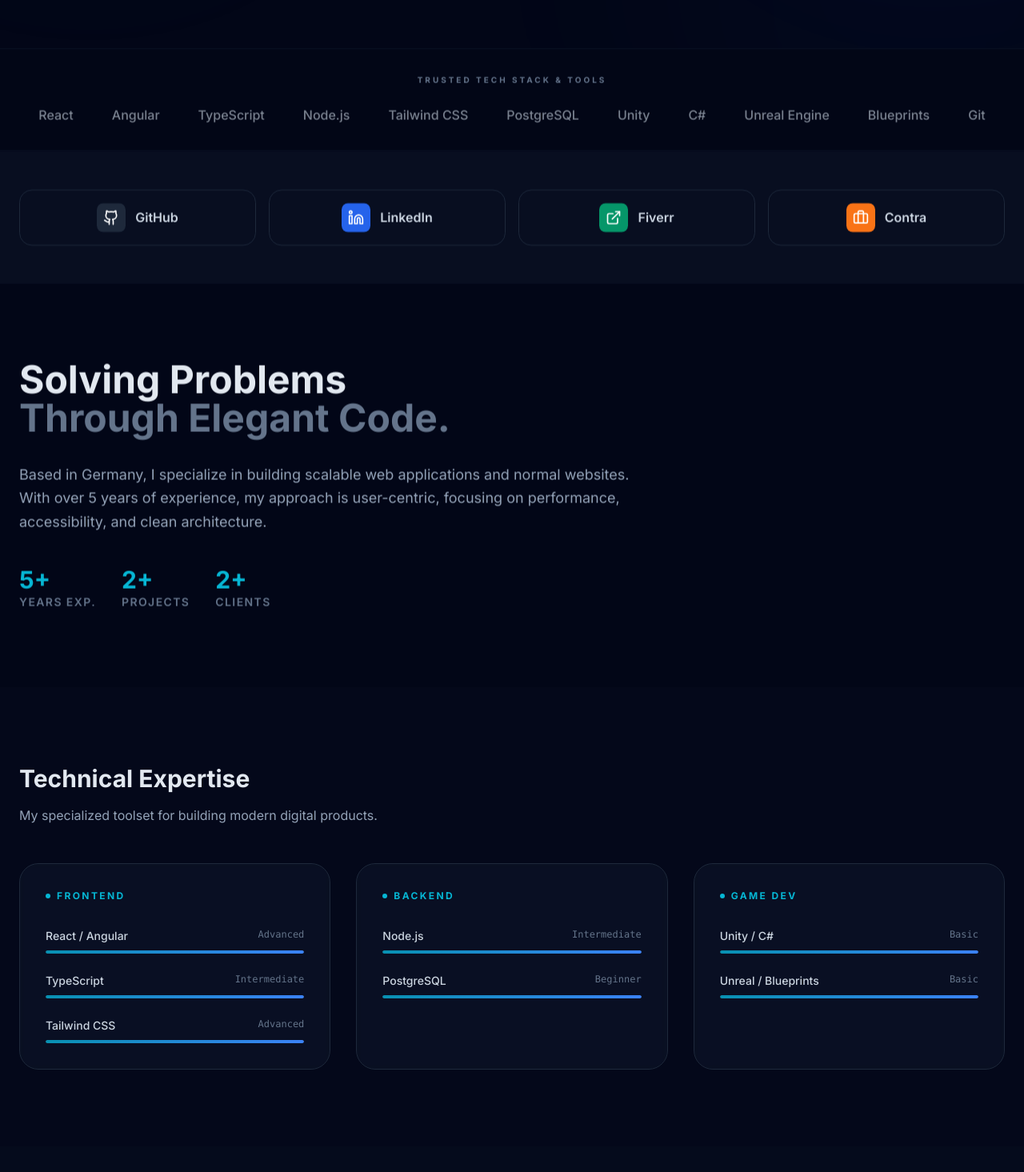
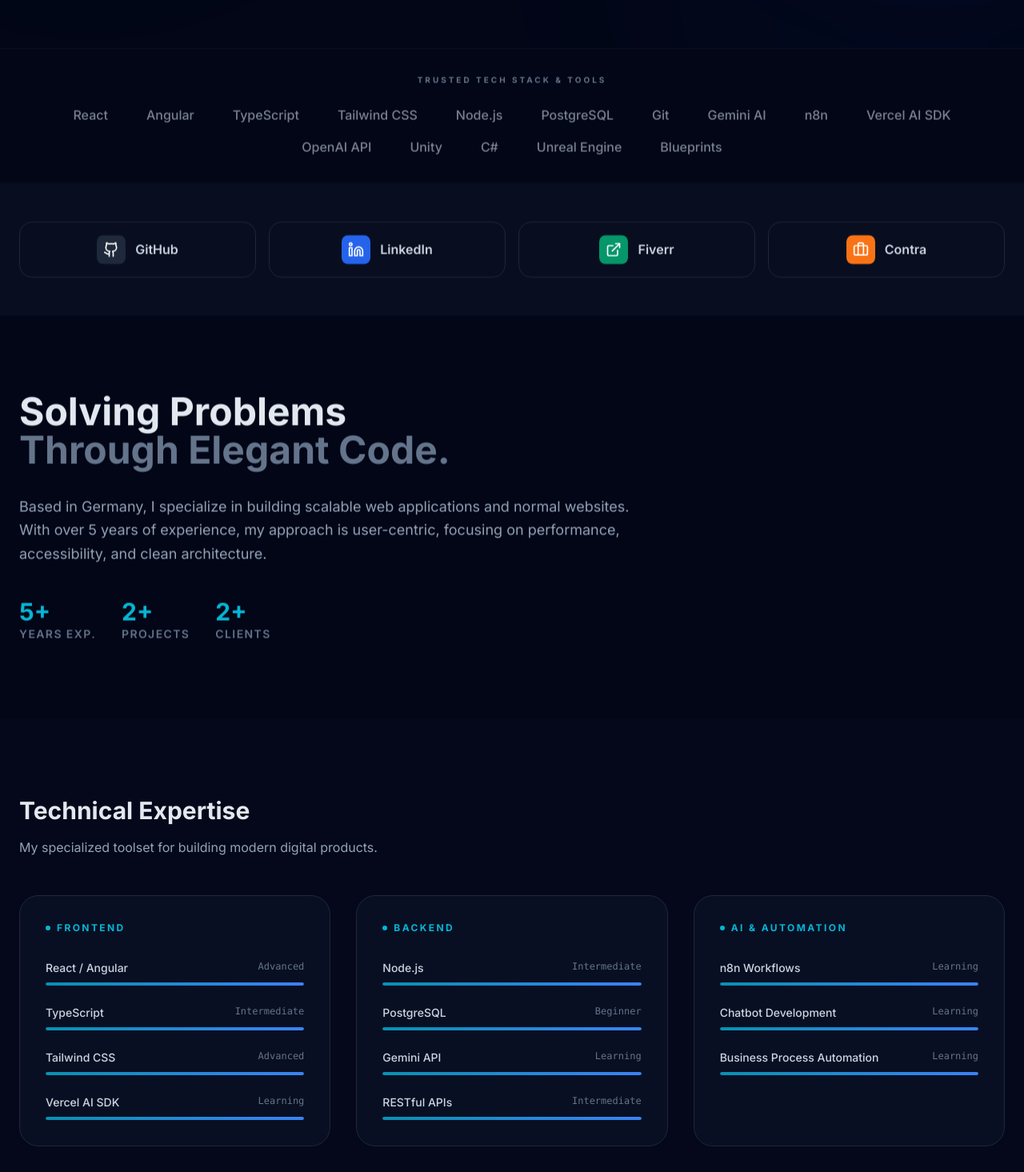
Before and after one commit to lukasfrontenddev/portfolio-website, a React (Vite) app: page / in a window 1280 px wide. Shown: the part 740-2205 px from the top of the page at 80% size. Built offline with nearby package versions, Linux system fonts and the light colour scheme.

Commit message:
Updated Tech Stack + Skills. Also made it more readable.

```diff
--- a/components/About.tsx
+++ b/components/About.tsx
@@ -61,7 +61,7 @@ const About: React.FC = () => {
                       <div className="h-1 bg-slate-800 rounded-full overflow-hidden">
                         <div
                           className="h-full bg-gradient-to-r from-cyan-600 to-blue-500 rounded-full group-hover:from-cyan-400 group-hover:to-cyan-600 transition-all duration-1000"
-                          style={{ width: '100%' }} // Note: Showing as 100% bar but using level label
+                          style={{ width: '100%' }}
                         ></div>
                       </div>
                     </div>
--- a/components/TechStack.tsx
+++ b/components/TechStack.tsx
@@ -1,11 +1,18 @@
 import React from 'react';
 
 const TechStack: React.FC = () => {
-  // Extracting unique tool names from the SKILLS constant for the marquee/list
   const tools = [
-    "React", "Angular", "TypeScript", "Node.js",
-    "Tailwind CSS", "PostgreSQL", "Unity", "C#",
-    "Unreal Engine", "Blueprints", "Git"
+    // Frontend
+    "React", "Angular", "TypeScript", "Tailwind CSS",
+
+    // Backend
+    "Node.js", "PostgreSQL", "Git",
+
+    // AI & Automation
+    "Gemini AI", "n8n", "Vercel AI SDK", "OpenAI API",
+
+    // Game Dev
+    "Unity", "C#", "Unreal Engine", "Blueprints"
   ];
 
   return (
--- a/constants.tsx
+++ b/constants.tsx
@@ -45,11 +45,24 @@ export const PROJECTS: Project[] = [
 ];
 
 export const SKILLS: Skill[] = [
+  // FRONTEND
   { name: 'React / Angular', level: 'Advanced', category: 'Frontend' },
   { name: 'TypeScript', level: 'Intermediate', category: 'Frontend' },
   { name: 'Tailwind CSS', level: 'Advanced', category: 'Frontend' },
+  { name: 'Vercel AI SDK', level: 'Learning', category: 'Frontend' },
+
+  // BACKEND
   { name: 'Node.js', level: 'Intermediate', category: 'Backend' },
   { name: 'PostgreSQL', level: 'Beginner', category: 'Backend' },
+  { name: 'Gemini API', level: 'Learning', category: 'Backend' },
+  { name: 'RESTful APIs', level: 'Intermediate', category: 'Backend' },
+
+  // AI & AUTOMATION (NEW CATEGORY)
+  { name: 'n8n Workflows', level: 'Learning', category: 'AI & Automation' },
+  { name: 'Chatbot Development', level: 'Learning', category: 'AI & Automation' },
+  { name: 'Business Process Automation', level: 'Learning', category: 'AI & Automation' },
+
+  // GAME DEV
   { name: 'Unity / C#', level: 'Basic', category: 'Game Dev' },
   { name: 'Unreal / Blueprints', level: 'Basic', category: 'Game Dev' }
 ];
--- a/types.ts
+++ b/types.ts
@@ -20,5 +20,5 @@ export interface SocialLink {
 export interface Skill {
   name: string;
   level: string;
-  category: 'Frontend' | 'Backend' | 'Game Dev';
+  category: 'Frontend' | 'Backend' | 'Game Dev' | 'AI & Automation';
 }
```
Also changed, not shown: 1 other file (tests, documents, lock files or other folders).
